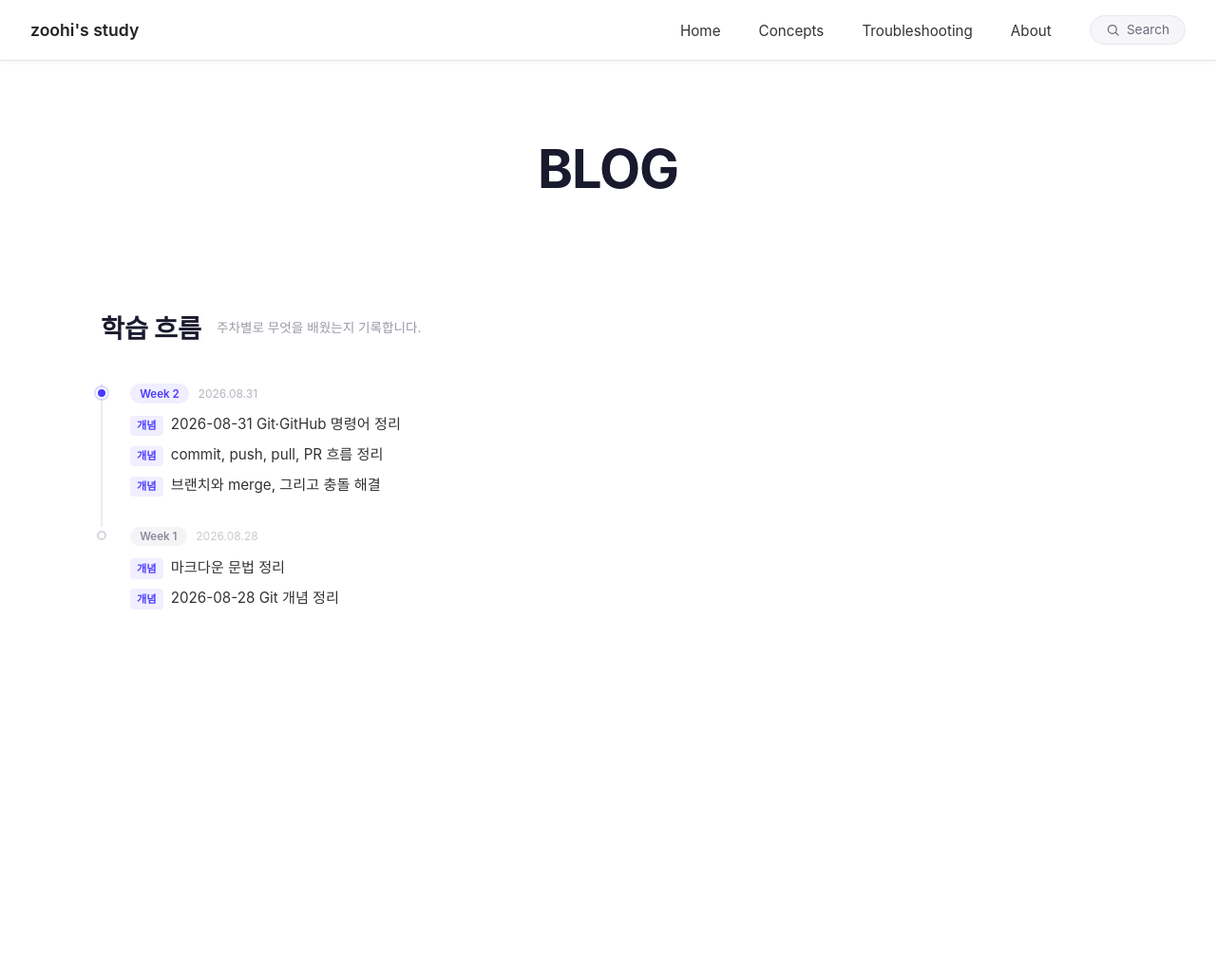
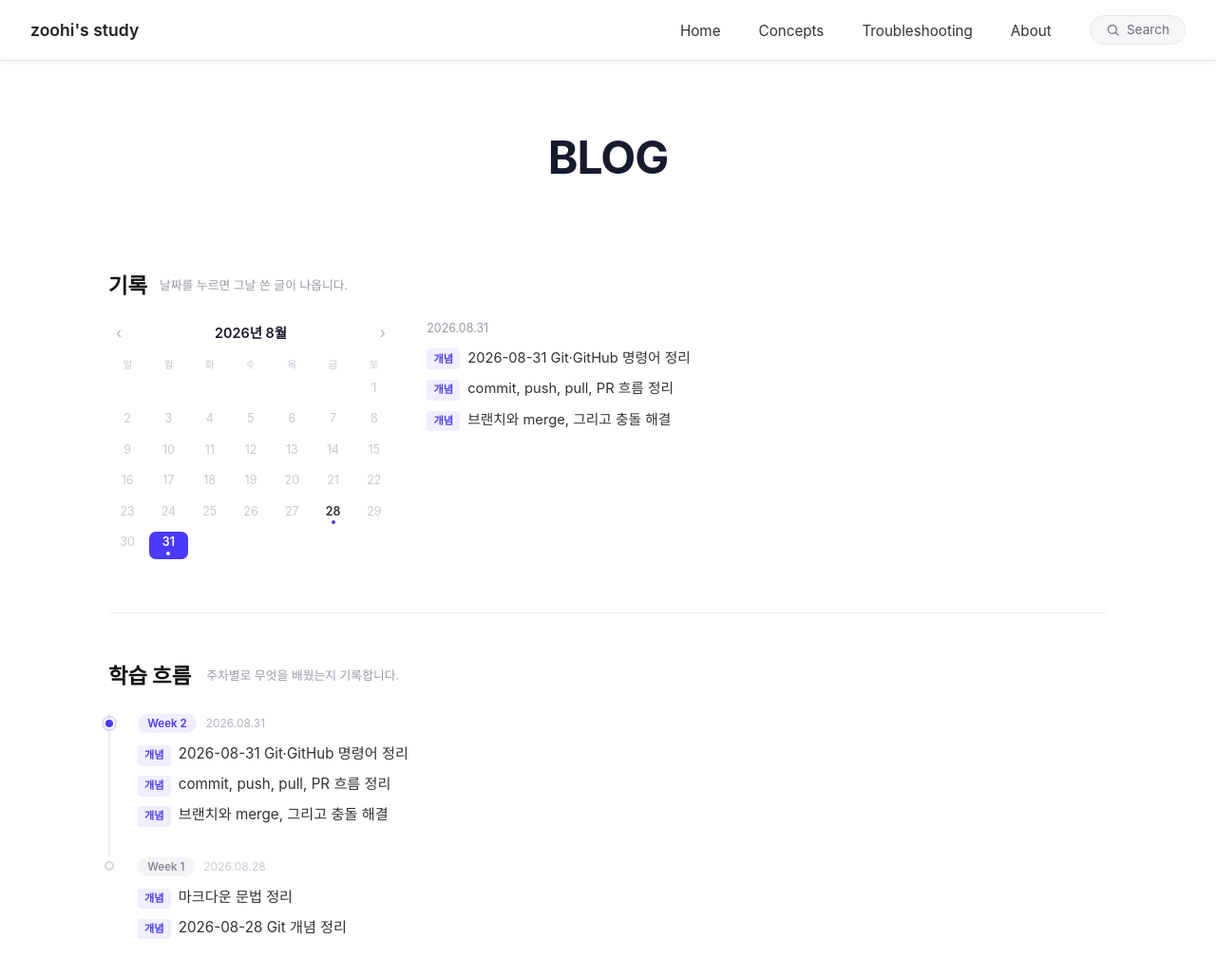
Before and after one commit to JHee0209/my-blog, a Jekyll site: the page built from index.md, in a window 1280 px wide and 1085 px high. Shown: the top 1028 px of the window at 95% size. Built offline with Jekyll 4.4.1, drawn with Linux system fonts in a browser that asks for light colours.

Commit message:
홈 화면 수정^^

```diff
--- /dev/null
+++ b/_includes/calendar.html
@@ -0,0 +1,288 @@
+<style>
+.cal-head {
+  display: flex;
+  align-items: center;
+  gap: 0.8rem;
+  margin: 0 0 1.4rem;
+}
+.cal-head h2 {
+  font-size: 1.4rem;
+  font-weight: 800;
+  margin: 0;
+  color: #111;
+}
+.cal-head .cal-sub {
+  font-size: 0.8rem;
+  color: #9a9aa8;
+}
+
+.cal-body {
+  display: flex;
+  gap: 2.2rem;
+  align-items: flex-start;
+  flex-wrap: wrap;
+}
+
+.cal-box { flex: 0 0 300px; }
+
+.cal-nav {
+  display: flex;
+  align-items: center;
+  justify-content: space-between;
+  margin-bottom: 0.7rem;
+}
+.cal-nav button {
+  all: unset;
+  cursor: pointer;
+  padding: 0.25rem 0.5rem;
+  border-radius: 6px;
+  color: #b4b4c0;
+  font-size: 1rem;
+  line-height: 1;
+  transition: background 0.15s, color 0.15s;
+}
+.cal-nav button:hover,
+.cal-nav button:focus-visible {
+  background: #f4f4f7;
+  color: #4a3aff;
+  outline: none;
+}
+.cal-month {
+  font-size: 0.9rem;
+  font-weight: 600;
+  color: #1a1a2e;
+}
+
+.cal-weekdays,
+.cal-grid {
+  display: grid;
+  grid-template-columns: repeat(7, 1fr);
+  gap: 3px;
+}
+.cal-weekdays { margin-bottom: 4px; }
+.cal-weekdays span {
+  text-align: center;
+  font-size: 0.68rem;
+  color: #c9c9d2;
+  padding: 2px 0;
+}
+
+.cal-day {
+  display: flex;
+  flex-direction: column;
+  align-items: center;
+  gap: 3px;
+  padding: 0.35rem 0 0.28rem;
+  border-radius: 7px;
+  cursor: pointer;
+  transition: background 0.15s;
+}
+.cal-day:hover { background: #f4f4f7; }
+.cal-day.is-selected { background: #4a3aff; }
+.cal-day.is-selected:hover { background: #4a3aff; }
+
+.cal-num {
+  font-size: 0.78rem;
+  line-height: 1;
+  color: #c9c9d2;
+}
+.cal-day.has-post .cal-num { color: #333; font-weight: 600; }
+.cal-day.is-selected .cal-num { color: #fff; font-weight: 600; }
+
+.cal-dot {
+  width: 4px;
+  height: 4px;
+  border-radius: 50%;
+  background: transparent;
+}
+.cal-day.has-post .cal-dot { background: #4a3aff; }
+.cal-day.is-selected .cal-dot { background: transparent; }
+.cal-day.is-selected.has-post .cal-dot { background: #fff; }
+
+.cal-panel { flex: 1; min-width: 220px; }
+.cal-panel-date {
+  font-size: 0.78rem;
+  color: #9a9aa8;
+  margin-bottom: 0.8rem;
+}
+.cal-list {
+  display: flex;
+  flex-direction: column;
+  gap: 0.6rem;
+}
+.cal-post {
+  display: inline-flex;
+  align-items: baseline;
+  gap: 0.5rem;
+  font-size: 0.92rem;
+  color: #333;
+  text-decoration: none;
+  line-height: 1.5;
+  transition: color 0.18s;
+}
+.cal-post:hover,
+.cal-post:focus-visible { color: #4a3aff; outline: none; }
+.cal-post .cal-cat {
+  flex: none;
+  font-size: 0.7rem;
+  font-weight: 600;
+  color: #4a3aff;
+  background: #f0eeff;
+  border-radius: 4px;
+  padding: 0.15rem 0.45rem;
+}
+.cal-none {
+  font-size: 0.85rem;
+  color: #c9c9d2;
+}
+
+@media (max-width: 600px) {
+  .cal-body { gap: 1.6rem; }
+  .cal-box { flex: 1 1 100%; }
+}
+</style>
+
+<div class="cal-head">
+  <h2>{{ include.title | default: "기록" }}</h2>
+  <span class="cal-sub">{{ include.subtitle | default: "날짜를 누르면 그날 쓴 글이 나옵니다." }}</span>
+</div>
+
+<div class="cal-body">
+  <div class="cal-box">
+    <div class="cal-nav">
+      <button type="button" id="calPrev" aria-label="이전 달">&lsaquo;</button>
+      <span class="cal-month" id="calMonth"></span>
+      <button type="button" id="calNext" aria-label="다음 달">&rsaquo;</button>
+    </div>
+    <div class="cal-weekdays">
+      <span>일</span><span>월</span><span>화</span><span>수</span>
+      <span>목</span><span>금</span><span>토</span>
+    </div>
+    <div class="cal-grid" id="calGrid"></div>
+  </div>
+
+  <div class="cal-panel">
+    <div class="cal-panel-date" id="calDate"></div>
+    <div class="cal-list" id="calList"></div>
+  </div>
+</div>
+
+<script>
+(function () {
+  var BY_DATE = {
+    {% assign grouped = site.posts | group_by_exp: "p", "p.date | date: '%Y-%m-%d'" %}
+    {% for g in grouped %}
+    "{{ g.name }}": [
+      {% for p in g.items %}
+      {
+        title: {{ p.title | jsonify }},
+        url: {{ p.url | relative_url | jsonify }},
+        cat: {{ p.categories.first | default: "" | jsonify }}
+      }{% unless forloop.last %},{% endunless %}
+      {% endfor %}
+    ]{% unless forloop.last %},{% endunless %}
+    {% endfor %}
+  };
+
+  var grid = document.getElementById('calGrid');
+  var monthLabel = document.getElementById('calMonth');
+  var dateLabel = document.getElementById('calDate');
+  var list = document.getElementById('calList');
+
+  var keys = Object.keys(BY_DATE).sort();
+  var latest = keys.length ? keys[keys.length - 1] : null;
+
+  var selected = latest;
+  var view = latest
+    ? new Date(+latest.slice(0, 4), +latest.slice(5, 7) - 1, 1)
+    : new Date();
+
+  function pad(n) { return n < 10 ? '0' + n : '' + n; }
+  function keyOf(y, m, d) { return y + '-' + pad(m + 1) + '-' + pad(d); }
+
+  function renderPanel() {
+    list.innerHTML = '';
+    if (!selected) { dateLabel.textContent = ''; return; }
+
+    dateLabel.textContent = selected.replace(/-/g, '.');
+    var posts = BY_DATE[selected];
+
+    if (!posts || !posts.length) {
+      var none = document.createElement('span');
+      none.className = 'cal-none';
+      none.textContent = '이날은 기록이 없습니다.';
+      list.appendChild(none);
+      return;
+    }
+
+    posts.forEach(function (p) {
+      var a = document.createElement('a');
+      a.className = 'cal-post';
+      a.href = p.url;
+      if (p.cat) {
+        var c = document.createElement('span');
+        c.className = 'cal-cat';
+        c.textContent = p.cat;
+        a.appendChild(c);
+      }
+      var t = document.createElement('span');
+      t.textContent = p.title;
+      a.appendChild(t);
+      list.appendChild(a);
+    });
+  }
+
+  function renderGrid() {
+    var y = view.getFullYear(), m = view.getMonth();
+    monthLabel.textContent = y + '년 ' + (m + 1) + '월';
+    grid.innerHTML = '';
+
+    var offset = new Date(y, m, 1).getDay();
+    var total = new Date(y, m + 1, 0).getDate();
+
+    for (var i = 0; i < offset; i++) {
+      grid.appendChild(document.createElement('div'));
+    }
+
+    for (var d = 1; d <= total; d++) {
+      (function (d) {
+        var k = keyOf(y, m, d);
+        var cell = document.createElement('div');
+        cell.className = 'cal-day';
+        if (BY_DATE[k]) cell.classList.add('has-post');
+        if (k === selected) cell.classList.add('is-selected');
+
+        var num = document.createElement('span');
+        num.className = 'cal-num';
+        num.textContent = d;
+
+        var dot = document.createElement('span');
+        dot.className = 'cal-dot';
+
+        cell.appendChild(num);
+        cell.appendChild(dot);
+        cell.addEventListener('click', function () {
+          selected = k;
+          renderGrid();
+          renderPanel();
+        });
+
+        grid.appendChild(cell);
+      })(d);
+    }
+  }
+
+  document.getElementById('calPrev').addEventListener('click', function () {
+    view = new Date(view.getFullYear(), view.getMonth() - 1, 1);
+    renderGrid();
+  });
+
+  document.getElementById('calNext').addEventListener('click', function () {
+    view = new Date(view.getFullYear(), view.getMonth() + 1, 1);
+    renderGrid();
+  });
+
+  renderGrid();
+  renderPanel();
+})();
+</script>
--- /dev/null
+++ b/_includes/timeline.html
@@ -0,0 +1,172 @@
+<style>
+.tl-head {
+  display: flex;
+  align-items: center;
+  gap: 1rem;
+  margin: 0 0 1.6rem;
+}
+.tl-head h2 {
+  font-size: 1.4rem;
+  font-weight: 800;
+  margin: 0;
+  color: #111;
+}
+.tl-head .tl-sub {
+  font-size: 0.8rem;
+  color: #9a9aa8;
+}
+.tl-head .tl-more {
+  margin-left: auto;
+  font-size: 0.85rem;
+  color: #333;
+  background: #f2f2f2;
+  border-radius: 8px;
+  padding: 0.45rem 0.9rem;
+  text-decoration: none;
+  transition: background 0.15s;
+}
+.tl-head .tl-more:hover { background: #e5e5e5; }
+
+.tl-item {
+  position: relative;
+  padding-left: 1.8rem;
+  padding-bottom: 2rem;
+  border-left: 2px solid #ececf1;
+}
+.tl-item:last-child {
+  border-left-color: transparent;
+  padding-bottom: 0;
+}
+
+.tl-dot {
+  position: absolute;
+  left: -6px;
+  top: 4px;
+  width: 10px;
+  height: 10px;
+  border-radius: 50%;
+  background: #fff;
+  border: 2px solid #d5d5e0;
+}
+.tl-item.is-current .tl-dot {
+  left: -7px;
+  width: 12px;
+  height: 12px;
+  background: #4a3aff;
+  border-color: #fff;
+  box-shadow: 0 0 0 2px rgba(74, 58, 255, 0.18);
+}
+
+.tl-meta {
+  display: flex;
+  align-items: baseline;
+  flex-wrap: wrap;
+  gap: 0.6rem;
+  margin-bottom: 0.7rem;
+}
+.tl-week {
+  font-size: 0.72rem;
+  font-weight: 600;
+  color: #8a8a9a;
+  background: #f4f4f7;
+  border-radius: 999px;
+  padding: 0.2rem 0.65rem;
+}
+.tl-item.is-current .tl-week {
+  color: #4a3aff;
+  background: #f0eeff;
+}
+.tl-date { font-size: 0.75rem; color: #c9c9d2; }
+.tl-item.is-current .tl-date { color: #b4b4c0; }
+
+.tl-links {
+  display: flex;
+  flex-direction: column;
+  gap: 0.55rem;
+}
+.tl-link {
+  display: inline-flex;
+  align-items: baseline;
+  gap: 0.5rem;
+  font-size: 0.95rem;
+  color: #333;
+  text-decoration: none;
+  line-height: 1.5;
+  transition: color 0.18s;
+}
+.tl-link:hover,
+.tl-link:focus-visible { color: #4a3aff; outline: none; }
+.tl-link .tl-cat {
+  flex: none;
+  font-size: 0.7rem;
+  font-weight: 600;
+  color: #4a3aff;
+  background: #f0eeff;
+  border-radius: 4px;
+  padding: 0.15rem 0.45rem;
+}
+
+@media (max-width: 600px) {
+  .tl-head { flex-wrap: wrap; gap: 0.5rem 1rem; }
+  .tl-head .tl-more { margin-left: 0; }
+}
+</style>
+
+{% if site.bootcamp_start and site.posts.size > 0 %}
+
+  {% assign start = site.bootcamp_start | date: "%s" | plus: 0 %}
+  {% assign rows = "" | split: "" %}
+  {% for post in site.posts %}
+    {% assign elapsed = post.date | date: "%s" | plus: 0 | minus: start %}
+    {% if elapsed < 0 %}{% assign elapsed = 0 %}{% endif %}
+    {% assign wk = elapsed | divided_by: 604800 | plus: 1 %}
+    {% assign key = wk | prepend: "000" | slice: -3, 3 %}
+    {% assign rows = rows | push: key %}
+  {% endfor %}
+
+  {% assign week_keys = rows | uniq | sort | reverse %}
+  {% assign limit = include.limit | default: week_keys.size | plus: 0 %}
+
+  <div class="tl-head">
+    <h2>{{ include.title | default: "학습 흐름" }}</h2>
+    <span class="tl-sub">{{ include.subtitle | default: "주차별로 무엇을 배웠는지 기록합니다." }}</span>
+    {% if include.more and week_keys.size > limit %}
+      <a href="{{ '/timeline/' | relative_url }}" class="tl-more">More →</a>
+    {% endif %}
+  </div>
+
+  <div class="timeline">
+    {% for key in week_keys limit: limit %}
+      {% assign wk_num = key | plus: 0 %}
+      <div class="tl-item{% if forloop.first %} is-current{% endif %}">
+        <span class="tl-dot"></span>
+
+        {% assign newest = nil %}
+        {% for post in site.posts %}
+          {% if rows[forloop.index0] == key and newest == nil %}
+            {% assign newest = post %}
+          {% endif %}
+        {% endfor %}
+
+        <div class="tl-meta">
+          <span class="tl-week">Week {{ wk_num }}</span>
+          <span class="tl-date">{{ newest.date | date: "%Y.%m.%d" }}</span>
+        </div>
+
+        <div class="tl-links">
+          {% for post in site.posts %}
+            {% if rows[forloop.index0] == key %}
+              <a class="tl-link" href="{{ post.url | relative_url }}">
+                {% if post.categories.size > 0 %}
+                <span class="tl-cat">{{ post.categories.first }}</span>
+                {% endif %}
+                <span>{{ post.title }}</span>
+              </a>
+            {% endif %}
+          {% endfor %}
+        </div>
+      </div>
+    {% endfor %}
+  </div>
+
+{% endif %}
--- a/_layouts/home.html
+++ b/_layouts/home.html
@@ -8,155 +8,42 @@ layout: default
     display: none !important;
   }
 
-
 /* ===== 홈 페이지 스타일 ===== */
 .home-wrap {
   max-width: 1100px;
   margin: 0 auto;
-  padding: 0 1rem;
+  padding: 0 1.5rem 6rem;
   text-align: left !important;
 }
 
 .hero {
   text-align: center;
-  padding: 5rem 1rem 6rem;
+  padding: 4.5rem 1rem;
 }
 .hero h1 {
-  font-size: 3.5rem;
+  font-size: 3rem;
   font-weight: 700;
   margin: 0 0 1rem;
   letter-spacing: -0.02em;
 }
 .hero p {
-  font-size: 1.05rem;
+  font-size: 1rem;
   color: #666;
   margin: 0;
   line-height: 1.7;
 }
 
-.section-head {
-  display: flex;
-  align-items: center;
-  gap: 1rem;
-  margin: 0 0 2.5rem;
-}
-.section-head h2 {
-  font-size: 1.7rem;
-  font-weight: 800;
-  margin: 0;
-}
-.section-head .sub {
-  font-size: 0.85rem;
-  color: #9a9aa8;
-}
-.more-btn {
-  font-size: 0.85rem;
-  color: #333;
-  background: #f2f2f2;
-  border-radius: 8px;
-  padding: 0.45rem 0.9rem;
-  text-decoration: none;
-  transition: background 0.15s;
-}
-.more-btn:hover {
-  background: #e5e5e5;
-}
-
-/* ===== 학습 흐름 타임라인 ===== */
-.timeline-section {
-  padding-bottom: 6rem;
-}
-
-.tl-item {
-  position: relative;
-  padding-left: 1.8rem;
-  padding-bottom: 2rem;
-  border-left: 2px solid #ececf1;
-}
-.tl-item:last-child {
-  border-left-color: transparent;
-  padding-bottom: 0;
-}
-
-.tl-dot {
-  position: absolute;
-  left: -6px;
-  top: 4px;
-  width: 10px;
-  height: 10px;
-  border-radius: 50%;
-  background: #fff;
-  border: 2px solid #d5d5e0;
-}
-.tl-item.is-current .tl-dot {
-  left: -7px;
-  width: 12px;
-  height: 12px;
-  background: #4a3aff;
-  border-color: #fff;
-  box-shadow: 0 0 0 2px rgba(74, 58, 255, 0.18);
-}
-
-.tl-meta {
-  display: flex;
-  align-items: baseline;
-  flex-wrap: wrap;
-  gap: 0.6rem;
-  margin-bottom: 0.7rem;
-}
-.tl-week {
-  font-size: 0.72rem;
-  font-weight: 600;
-  color: #8a8a9a;
-  background: #f4f4f7;
-  border-radius: 999px;
-  padding: 0.2rem 0.65rem;
-}
-.tl-item.is-current .tl-week {
-  color: #4a3aff;
-  background: #f0eeff;
-}
-.tl-date {
-  font-size: 0.75rem;
-  color: #c9c9d2;
-}
-.tl-item.is-current .tl-date {
-  color: #b4b4c0;
-}
-
-.tl-links {
-  display: flex;
-  flex-direction: column;
-  gap: 0.55rem;
-}
-.tl-link {
-  display: inline-flex;
-  align-items: baseline;
-  gap: 0.5rem;
-  font-size: 0.95rem;
-  color: #333;
-  text-decoration: none;
-  line-height: 1.5;
-  transition: color 0.18s;
-}
-.tl-link:hover,
-.tl-link:focus-visible {
-  color: #4a3aff;
-  outline: none;
-}
-.tl-link .tl-cat {
-  flex: none;
-  font-size: 0.7rem;
-  font-weight: 600;
-  color: #4a3aff;
-  background: #f0eeff;
-  border-radius: 4px;
-  padding: 0.15rem 0.45rem;
+.home-divider {
+  height: 1px;
+  background: #f0f0f4;
+  margin: 3.5rem 0 3rem;
+  border: 0;
 }
 
 @media (max-width: 600px) {
-  .hero h1 { font-size: 2.4rem; }
-  .section-head { flex-wrap: wrap; gap: 0.5rem 1rem; }
+  .hero { padding: 3rem 1rem; }
+  .hero h1 { font-size: 2.2rem; }
+  .home-divider { margin: 2.8rem 0 2.4rem; }
 }
 </style>
 
@@ -166,60 +53,9 @@ layout: default
 </div>
 
 <div class="home-wrap">
+  {% include calendar.html %}
 
-  {% if site.bootcamp_start and site.posts.size > 0 %}
-  <div class="timeline-section">
-    <div class="section-head">
-      <h2>학습 흐름</h2>
-      <span class="sub">주차별로 무엇을 배웠는지 기록합니다.</span>
-    </div>
+  <hr class="home-divider">
 
-    {% assign start = site.bootcamp_start | date: "%s" | plus: 0 %}
-    {% assign rows = "" | split: "" %}
-    {% for post in site.posts %}
-      {% assign elapsed = post.date | date: "%s" | plus: 0 | minus: start %}
-      {% if elapsed < 0 %}{% assign elapsed = 0 %}{% endif %}
-      {% assign wk = elapsed | divided_by: 604800 | plus: 1 %}
-      {% assign key = wk | prepend: "000" | slice: -3, 3 %}
-      {% assign rows = rows | push: key %}
-    {% endfor %}
-
-    {% assign week_keys = rows | uniq | sort | reverse %}
-
-    <div class="timeline">
-      {% for key in week_keys limit: 6 %}
-        {% assign wk_num = key | plus: 0 %}
-        <div class="tl-item{% if forloop.first %} is-current{% endif %}">
-          <span class="tl-dot"></span>
-
-          {% assign newest = nil %}
-          {% for post in site.posts %}
-            {% if rows[forloop.index0] == key and newest == nil %}
-              {% assign newest = post %}
-            {% endif %}
-          {% endfor %}
-
-          <div class="tl-meta">
-            <span class="tl-week">Week {{ wk_num }}</span>
-            <span class="tl-date">{{ newest.date | date: "%Y.%m.%d" }}</span>
-          </div>
-
-          <div class="tl-links">
-            {% for post in site.posts %}
-              {% if rows[forloop.index0] == key %}
-                <a class="tl-link" href="{{ post.url | relative_url }}">
-                  {% if post.categories.size > 0 %}
-                  <span class="tl-cat">{{ post.categories.first }}</span>
-                  {% endif %}
-                  <span>{{ post.title }}</span>
-                </a>
-              {% endif %}
-            {% endfor %}
-          </div>
-        </div>
-      {% endfor %}
-    </div>
-  </div>
-  {% endif %}
-
+  {% include timeline.html limit=3 more=true %}
 </div>
```
Also changed, not shown: timeline.md (added, +17 -0 lines).
